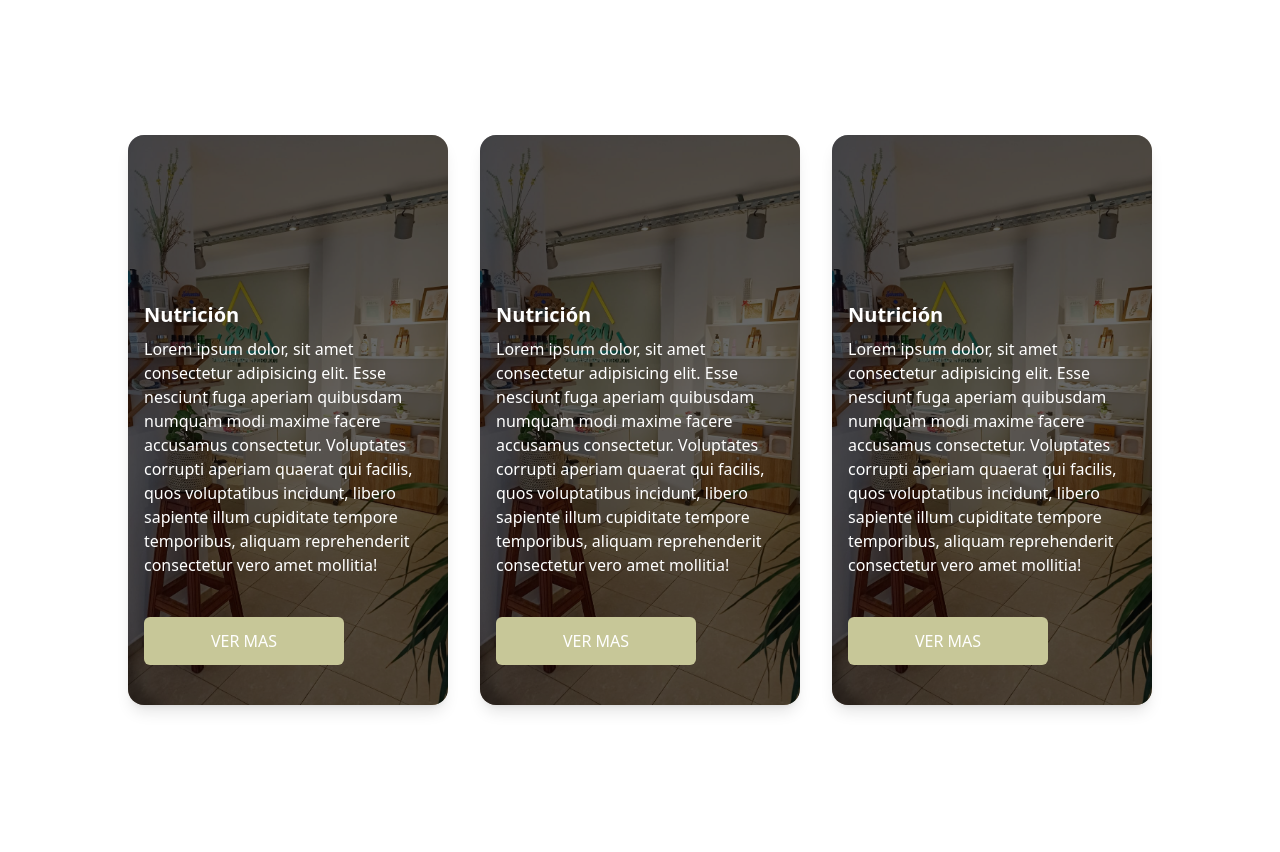
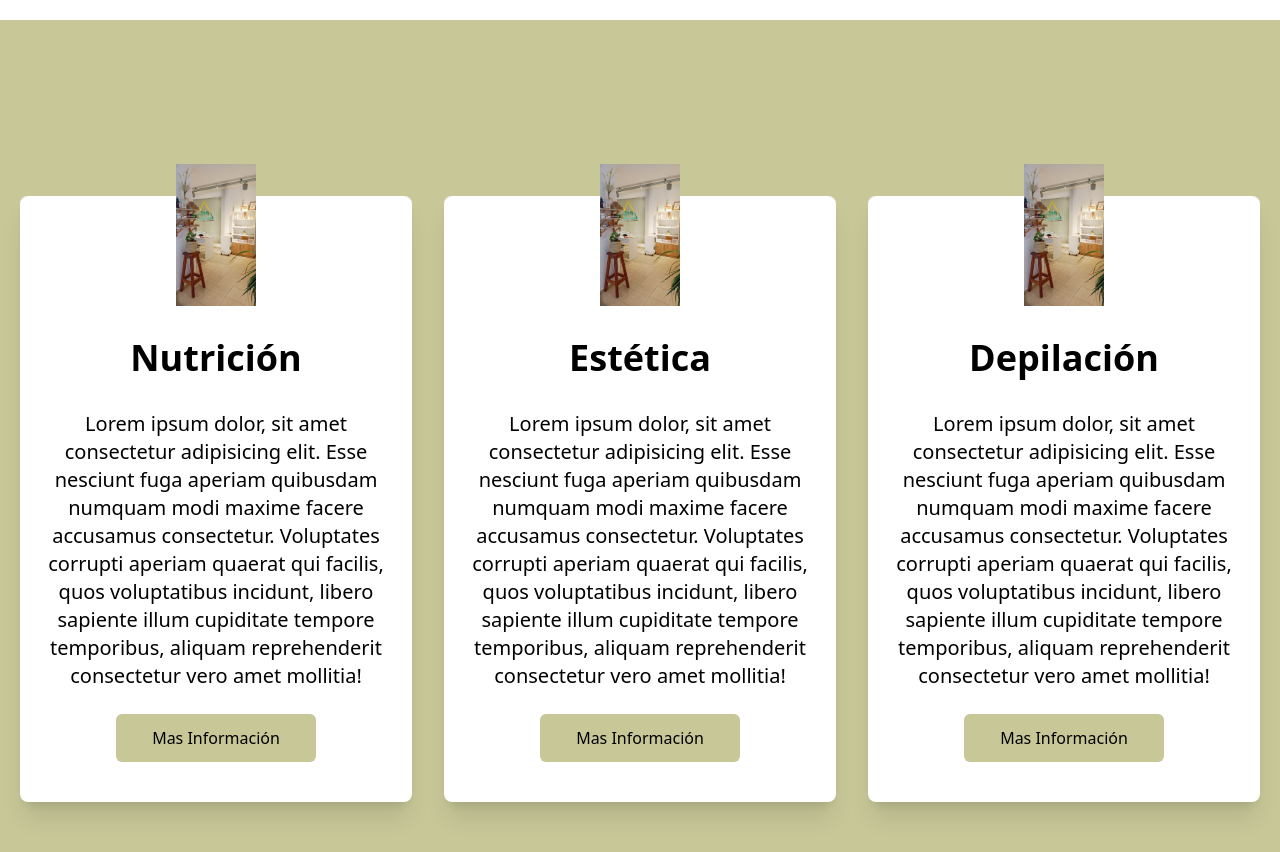
Before and after one commit to damian-arrieta/SEN, a React (Create React App) app: page / in a window 1280 px wide. Shown: the part 780-1632 px from the top of the page. Before the commit the page ends 1600 px from the top, so only its background shows below. Built offline with nearby package versions, Linux system fonts and the light colour scheme.

Commit message:
Modify cards in Services component

```diff
--- a/src/components/ImageCard.js
+++ /dev/null
@@ -1,14 +0,0 @@
-import React from 'react'
-
-export default function ImageCard({ children, imgsrc, ...props }) {
-  return (
-    <div {...props} className='relative max-w-xs overflow-hidden rounded-2xl shadow-lg group m-4'>
-        <img src={imgsrc} alt='' className='transition-transform group-hover:scale-110 duration-200' />
-        <div className='absolute inset-0 flex items-end bg-black/60 hover:bg-transparent hover:duration-1000'>
-            <div className='p-4 text-white'>
-                {children}
-            </div>
-        </div>
-    </div>
-  )
-}
--- a/src/components/Services.js
+++ b/src/components/Services.js
@@ -1,31 +1,29 @@
 import React from 'react';
-import ImageCard from './ImageCard';
 import Consultorio from '../assets/consultorio.jpeg';
 
 export default function Services() {
   return (
-    <div className='min-h-screen flex items-center justify-center'>
-      <ImageCard imgsrc={ Consultorio } >
-        <h3 className='text-xl font-bold mb-2'>Nutrición</h3>
-        <p>Lorem ipsum dolor, sit amet consectetur adipisicing elit. Esse nesciunt fuga aperiam quibusdam numquam modi maxime facere accusamus consectetur. Voluptates corrupti aperiam quaerat qui facilis, quos voluptatibus incidunt, libero sapiente illum cupiditate tempore temporibus, aliquam reprehenderit consectetur vero amet mollitia!</p>
-        <div className='space-x-4 mt-4'>
-        <button className='bg-olive w-[200px] rounded-md font-medium my-6 mx-auto py-3 text-white uppercase'>Ver mas</button>
-        </div>
-      </ImageCard>
-      <ImageCard imgsrc={ Consultorio } >
-        <h3 className='text-xl font-bold mb-2'>Nutrición</h3>
-        <p>Lorem ipsum dolor, sit amet consectetur adipisicing elit. Esse nesciunt fuga aperiam quibusdam numquam modi maxime facere accusamus consectetur. Voluptates corrupti aperiam quaerat qui facilis, quos voluptatibus incidunt, libero sapiente illum cupiditate tempore temporibus, aliquam reprehenderit consectetur vero amet mollitia!</p>
-        <div className='space-x-4 mt-4'>
-        <button className='bg-olive w-[200px] rounded-md font-medium my-6 mx-auto py-3 text-white uppercase'>Ver mas</button>
-        </div>
-      </ImageCard>
-      <ImageCard imgsrc={ Consultorio } >
-        <h3 className='text-xl font-bold mb-2'>Nutrición</h3>
-        <p>Lorem ipsum dolor, sit amet consectetur adipisicing elit. Esse nesciunt fuga aperiam quibusdam numquam modi maxime facere accusamus consectetur. Voluptates corrupti aperiam quaerat qui facilis, quos voluptatibus incidunt, libero sapiente illum cupiditate tempore temporibus, aliquam reprehenderit consectetur vero amet mollitia!</p>
-        <div className='space-x-4 mt-4'>
-        <button className='bg-olive w-[200px] rounded-md font-medium my-6 mx-auto py-3 text-white uppercase'>Ver mas</button>
-        </div>
-      </ImageCard>
+    <div className='w-full py-[10rem] px-4 bg-olive'>
+      <div className='max-w-[1240px] mx-auto grid md:grid-cols-3 gap-8'>
+          <div className='w-full shadow-xl flex flex-col p-4 my-4 rounded-lg hover:scale-105 duration-300 bg-white'>
+              <img className='w-20 mx-auto mt-[-3rem]' src={Consultorio} alt="/" />
+              <h2 className='text-4xl font-bold text-center py-8'>Nutrición</h2>
+              <p className='text-center text-xl font-medium'>Lorem ipsum dolor, sit amet consectetur adipisicing elit. Esse nesciunt fuga aperiam quibusdam numquam modi maxime facere accusamus consectetur. Voluptates corrupti aperiam quaerat qui facilis, quos voluptatibus incidunt, libero sapiente illum cupiditate tempore temporibus, aliquam reprehenderit consectetur vero amet mollitia!</p>
+              <button className='bg-olive w-[200px] rounded-md font-medium my-6 mx-auto px-6 py-3'>Mas Información</button>
+          </div>
+          <div className='w-full shadow-xl flex flex-col p-4 my-4 rounded-lg hover:scale-105 duration-300 bg-white'>
+              <img className='w-20 mx-auto mt-[-3rem]' src={Consultorio} alt="/" />
+              <h2 className='text-4xl font-bold text-center py-8'>Estética</h2>
+              <p className='text-center text-xl font-medium'>Lorem ipsum dolor, sit amet consectetur adipisicing elit. Esse nesciunt fuga aperiam quibusdam numquam modi maxime facere accusamus consectetur. Voluptates corrupti aperiam quaerat qui facilis, quos voluptatibus incidunt, libero sapiente illum cupiditate tempore temporibus, aliquam reprehenderit consectetur vero amet mollitia!</p>
+              <button className='bg-olive w-[200px] rounded-md font-medium my-6 mx-auto px-6 py-3'>Mas Información</button>
+          </div>
+          <div className='w-full shadow-xl flex flex-col p-4 my-4 rounded-lg hover:scale-105 duration-300 bg-white'>
+              <img className='w-20 mx-auto mt-[-3rem]' src={Consultorio} alt="/" />
+              <h2 className='text-4xl font-bold text-center py-8'>Depilación</h2>
+              <p className='text-center text-xl font-medium'>Lorem ipsum dolor, sit amet consectetur adipisicing elit. Esse nesciunt fuga aperiam quibusdam numquam modi maxime facere accusamus consectetur. Voluptates corrupti aperiam quaerat qui facilis, quos voluptatibus incidunt, libero sapiente illum cupiditate tempore temporibus, aliquam reprehenderit consectetur vero amet mollitia!</p>
+              <button className='bg-olive w-[200px] rounded-md font-medium my-6 mx-auto px-6 py-3'>Mas Información</button>
+          </div>
+      </div>
     </div>
   )
 }
```
